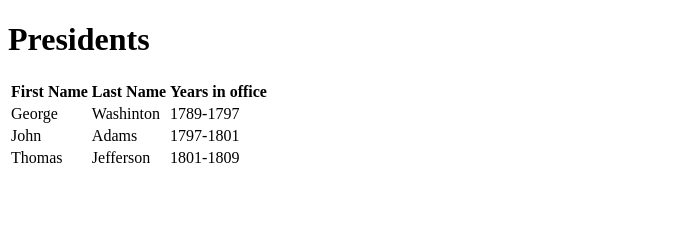
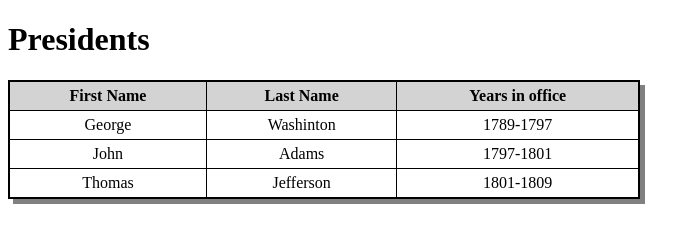
Before and after one commit to mayotx/lecture0, a plain HTML site: page table.html in a window 1280 px wide. Shown: the whole page, without its empty margins (0-700 px from the left). Drawn offline with Linux system fonts and the light colour scheme.

Commit message:
added border

```diff
--- a/table.html
+++ b/table.html
@@ -1,8 +1,25 @@
 <!DOCTYPE html>
-<html lang="en" dir="ltr">
+<html>
   <head>
-    <meta charset="utf-8">
-    <title>Presidents</title>
+       <title>Presidents</title>
+       <style>
+          table {
+              border: 2px solid black;
+              border-collapse: collapse;
+              width: 50%;
+              box-shadow: 5px 5px gray
+          }
+
+          th, td {
+              border: 1px solid black;
+              padding: 5px;
+              text-align: center;
+          }
+
+          th {
+              background-color: lightgray;
+          }
+      </style>
   </head>
   <body>
         <h1> Presidents</h1>
```
